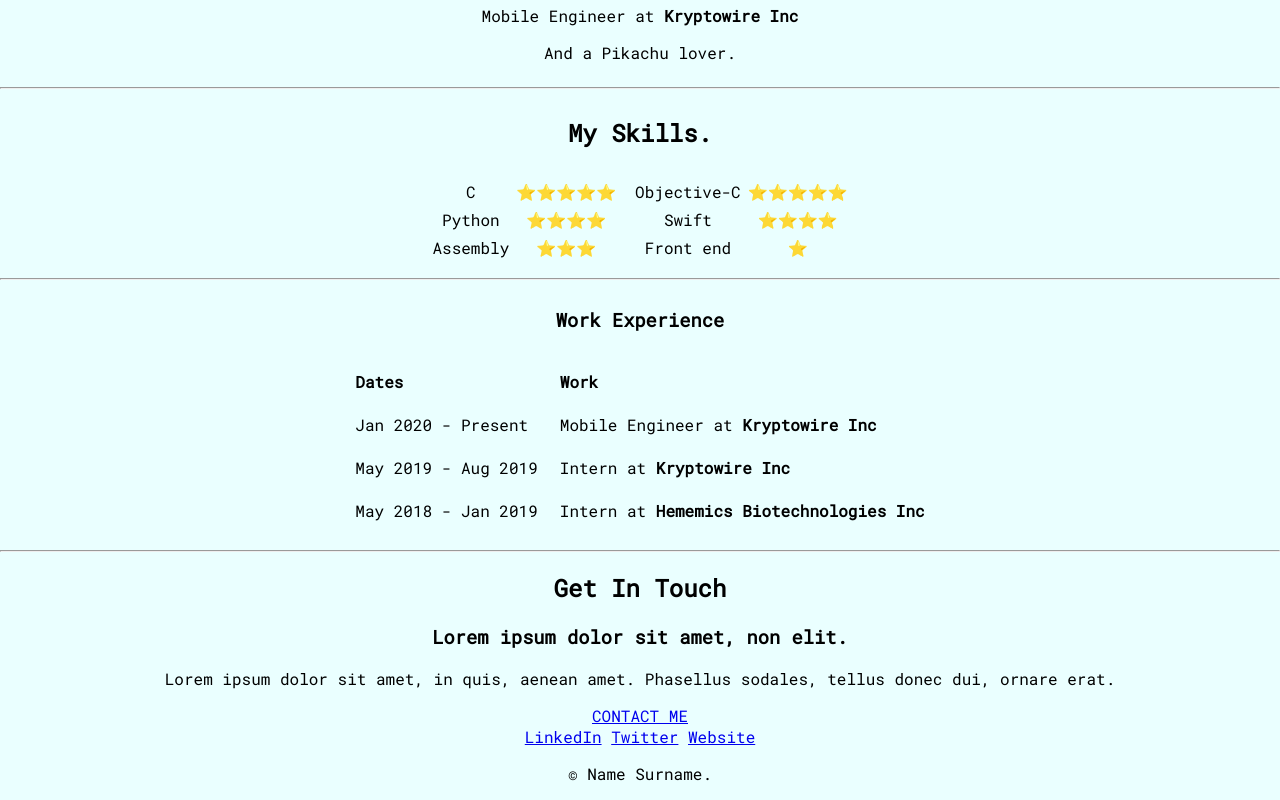
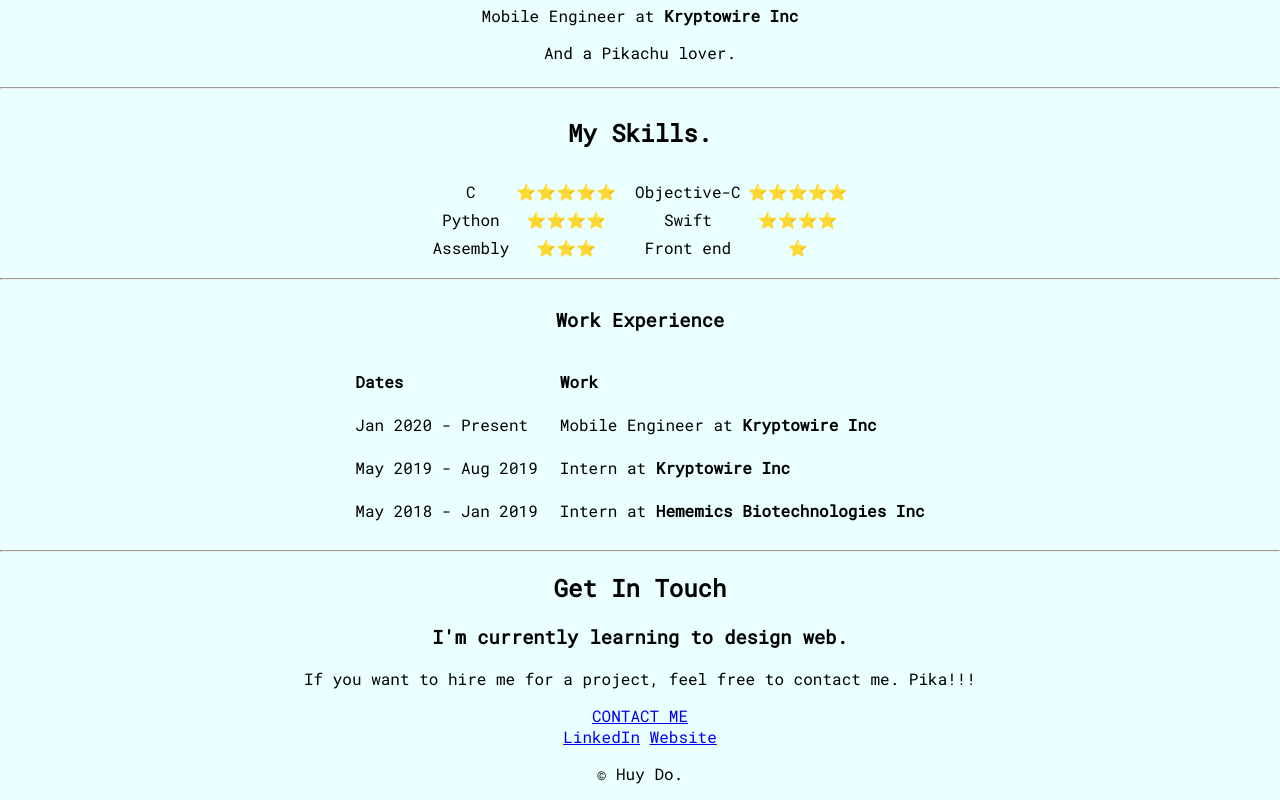
Before and after one commit to dohuutamhuy/MySite, a plain HTML site: page index.html in a window 1280 px wide. Shown: the part 921-1721 px from the top of the page. Drawn offline with Linux system fonts and the light colour scheme.

Commit message:
Adjust footer

```diff
--- a/index.html
+++ b/index.html
@@ -102,17 +102,16 @@
       <hr>
       <div class="contact-me">
         <h2>Get In Touch</h2>
-        <h3>Lorem ipsum dolor sit amet, non elit.</h3>
-        <p>Lorem ipsum dolor sit amet, in quis, aenean amet. Phasellus sodales, tellus donec dui, ornare erat.</p>
-        <a class="btn" href="mailto:name@email.com">CONTACT ME</a>
+        <h3>I'm currently learning to design web.</h3>
+        <p>If you want to hire me for a project, feel free to contact me. Pika!!!</p>
+        <a class="btn" href="mailto:huy1994@gmail.com">CONTACT ME</a>
       </div>
     </div>
 
     <div class="bottom-container">
-      <a class="footer-link" href="https://www.linkedin.com/">LinkedIn</a>
-      <a class="footer-link" href="https://twitter.com/">Twitter</a>
-      <a class="footer-link" href="https://www.appbrewery.co/">Website</a>
-      <p>© Name Surname.</p>
+      <a class="footer-link" href="https://www.linkedin.com/in/dohuutamhuy/">LinkedIn</a>
+      <a class="footer-link" href="https://dohuutamhuy.github.io/MySite">Website</a>
+      <p>© Huy Do.</p>
     </div>
   </body>
 </html>
```
